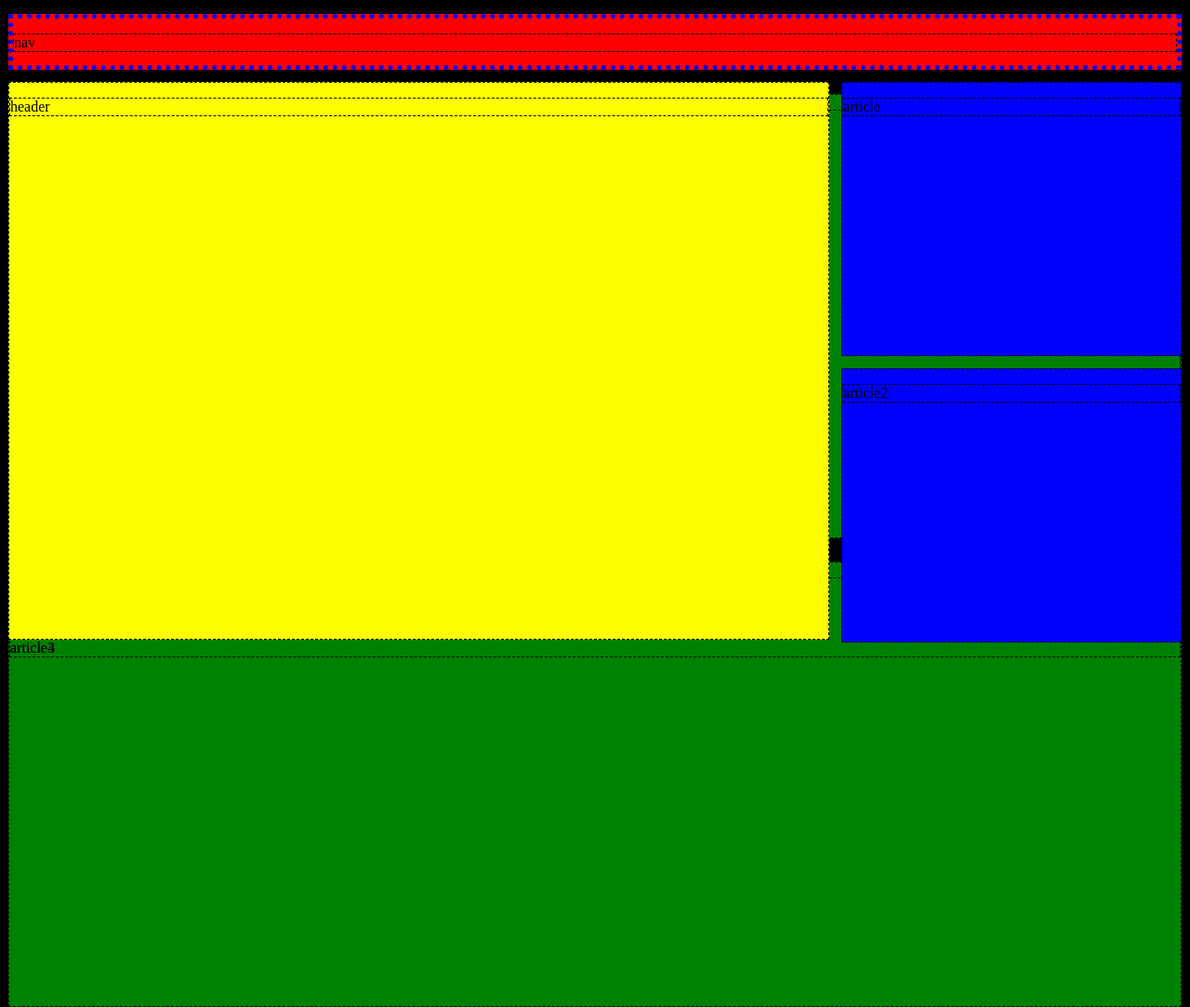
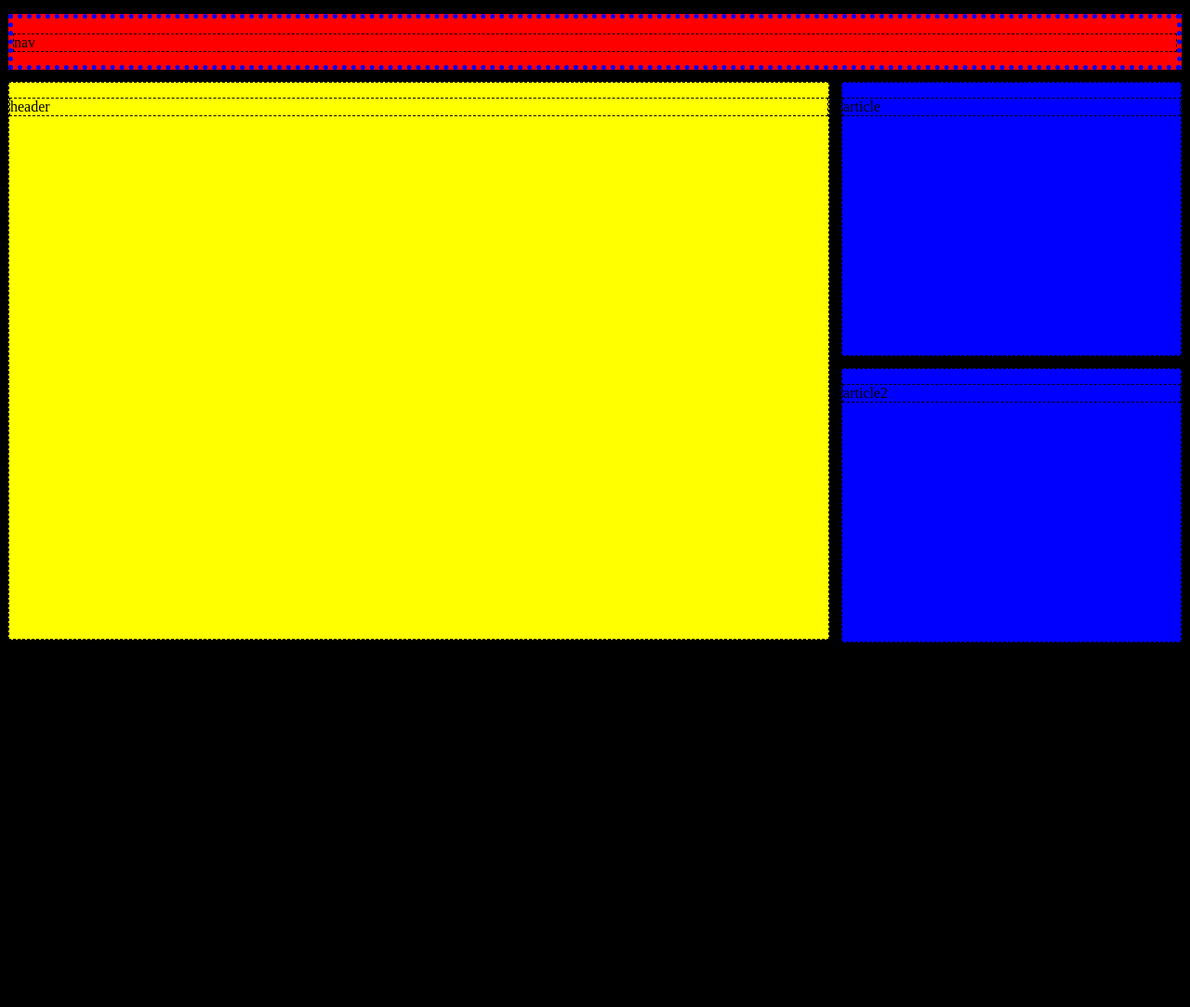
Before and after one commit to hiitsdustindavis/mondrian-parks, a plain HTML site: page index.html in a window 1280 px wide. Shown: the whole page at 93% size. After the commit the page ends 800 px from the top, so only its background shows below. Drawn offline with Linux system fonts and the light colour scheme.

Commit message:
update elements heights to percentages

```diff
--- a/css/styles.css
+++ b/css/styles.css
@@ -41,9 +41,6 @@ body {
   background-color: blue;
 }
 
-.article3, .article4 {
-  background-color: green;
-}
 /*MOBILE VIEW*/
 @media only screen and (min-width: 380px) {
 
@@ -66,7 +63,7 @@ body {
     /*border: 1px dotted red;*/
   }
 
-  .article, .article2, .article3, .article4 {
+  .article, .article2 {
     width: 100%;
     height: 80%;
     margin: 2% 0;
--- a/index.html
+++ b/index.html
@@ -21,12 +21,6 @@
       <div class="article2">
         <p>article2</p>
       </div>
-      <div class="article3">
-        <p>article3</p>
-      </div>
-      <div class="article4">
-        <p>article4</p>
-      </div>
     </div>
   </body>
 </html>
```
